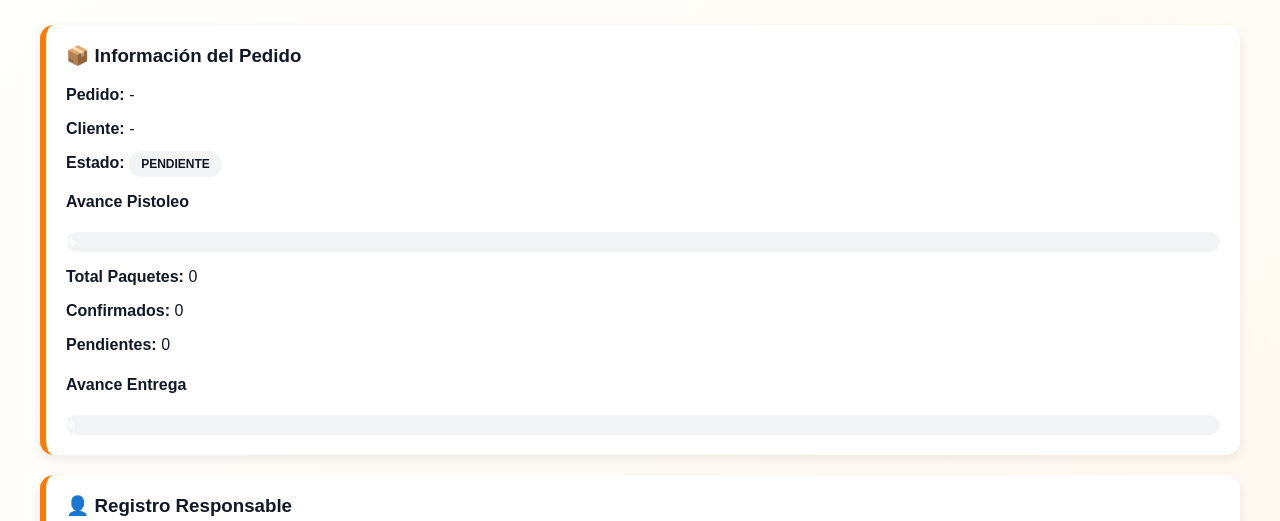
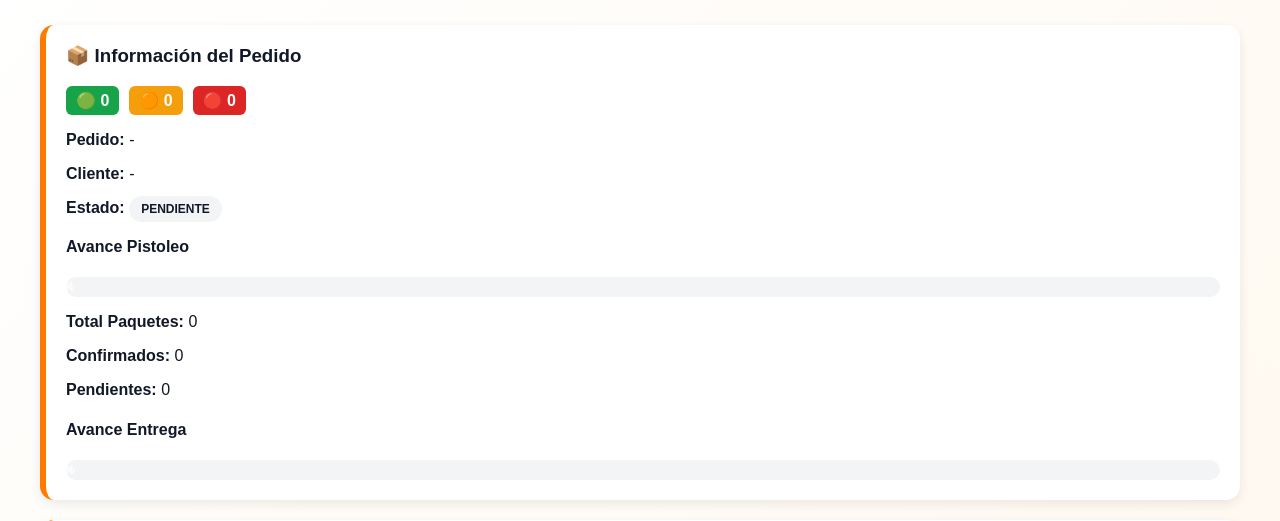
Before and after one commit to stevenova0408-maker/sgi-madecentro, a FastAPI app: template templates/entrega_cedi.html in a window 1280 px wide. Shown: the part 86-607 px from the top of the page. Run offline with FastAPI, Linux system fonts and the light colour scheme; the template is opened without the code that fills it, so the values that code supplies are empty; some libraries are stand-ins or nearby versions.

Commit message:
descripcion cambio

```diff
--- a/templates/entrega_cedi.html
+++ b/templates/entrega_cedi.html
@@ -151,6 +151,22 @@ button:disabled{
 
 <div class="card">
 <h3>📦 Información del Pedido</h3>
+<!-- PANEL SEMAFORO CEDI -->
+<div style="display:flex;gap:10px;margin-bottom:10px;font-weight:bold">
+
+<div style="background:#16a34a;color:white;padding:5px 10px;border-radius:6px">
+🟢 <span id="cedi_verde">0</span>
+</div>
+
+<div style="background:#f59e0b;color:white;padding:5px 10px;border-radius:6px">
+🟠 <span id="cedi_naranja">0</span>
+</div>
+
+<div style="background:#dc2626;color:white;padding:5px 10px;border-radius:6px">
+🔴 <span id="cedi_rojo">0</span>
+</div>
+
+</div>
 
 <p><b>Pedido:</b> <span id="pedido">-</span></p>
 <p><b>Cliente:</b> <span id="cliente">-</span></p>
@@ -232,7 +248,23 @@ async function cargarDatos(){
 
     let res = await fetch(`/api/entrega_cedi/${PEDIDO_ID}`);
     let data = await res.json();
+/* ================= PANEL SEMAFORO CEDI ================= */
 
+let panel = await fetch(`/api/pedidos_entrega?page=1&size=1`);
+let panelData = await panel.json();
+
+if(panelData.panel_semaforo){
+
+    document.getElementById("cedi_verde").innerText =
+        panelData.panel_semaforo.verde;
+
+    document.getElementById("cedi_naranja").innerText =
+        panelData.panel_semaforo.naranja;
+
+    document.getElementById("cedi_rojo").innerText =
+        panelData.panel_semaforo.rojo;
+
+}
     estadoActual = data.estado;
 
     // CRONÓMETRO CONTROL
```
